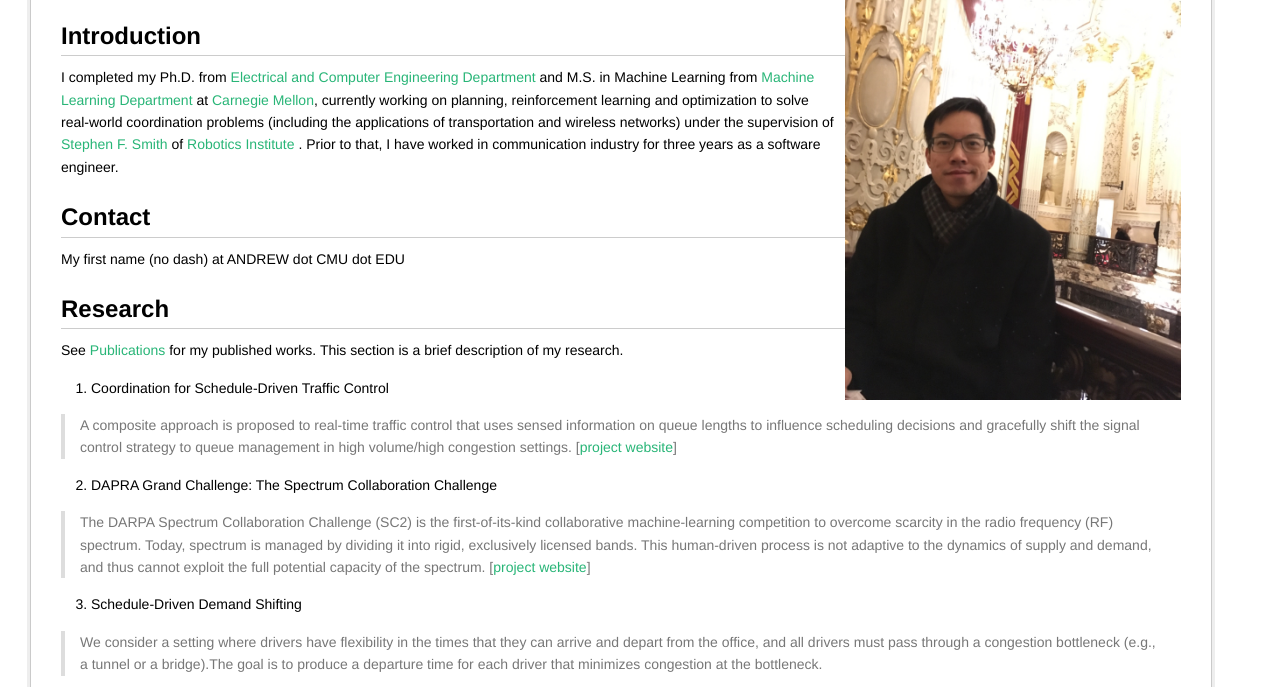
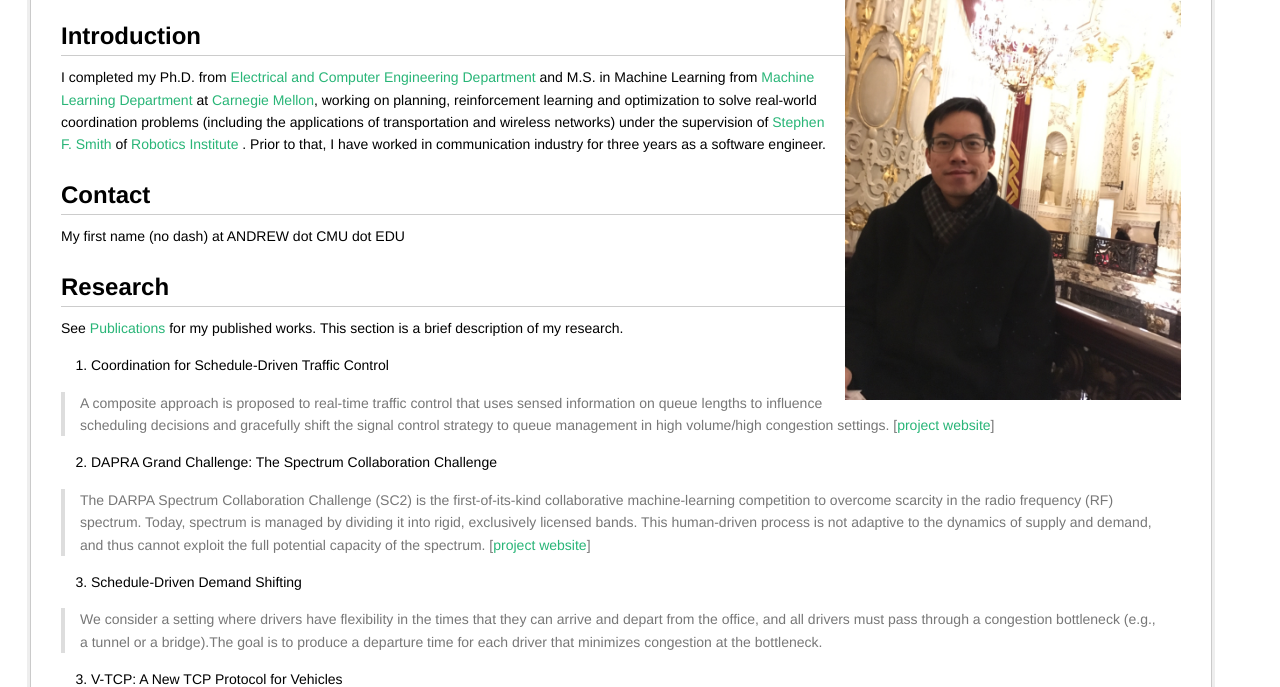
Before and after one commit to cedrichu/cedrichu.github.io, a plain HTML site: page index.html in a window 1280 px wide. Shown: the part 113-800 px from the top of the page. Drawn offline with Linux system fonts and the light colour scheme.

Commit message:
change intro

```diff
--- a/index.html
+++ b/index.html
@@ -17,7 +17,7 @@
 <h1 class="title">Hsu-Chieh Hu</h1>
 </header>
 <h2 id="introduction">Introduction</h2>
-<p>I completed my Ph.D. from  <a href="http://ece.cmu.edu/">Electrical and Computer Engineering Department</a> and M.S. in Machine Learning from <a href="https://www.ml.cmu.edu/"> Machine Learning Department</a> at <a href="http://cmu.edu/">Carnegie Mellon</a>, currently working on planning, reinforcement learning and optimization to solve real-world coordination problems (including the applications of transportation and wireless networks) under the supervision of <a href="http://ri.cmu.edu/ri-faculty/stephen-smith/">Stephen F. Smith</a> of  <a href="http://ri.cmu.edu/"> Robotics Institute </a>. Prior to that, I have worked in communication industry for three years as a software engineer. </p>
+<p>I completed my Ph.D. from  <a href="http://ece.cmu.edu/">Electrical and Computer Engineering Department</a> and M.S. in Machine Learning from <a href="https://www.ml.cmu.edu/"> Machine Learning Department</a> at <a href="http://cmu.edu/">Carnegie Mellon</a>, working on planning, reinforcement learning and optimization to solve real-world coordination problems (including the applications of transportation and wireless networks) under the supervision of <a href="http://ri.cmu.edu/ri-faculty/stephen-smith/">Stephen F. Smith</a> of  <a href="http://ri.cmu.edu/"> Robotics Institute </a>. Prior to that, I have worked in communication industry for three years as a software engineer. </p>
 <h2 id="contact">Contact</h2>
 <p>My first name (no dash) at ANDREW dot CMU dot EDU</p>
 <h2 id="research">Research</h2>
```
